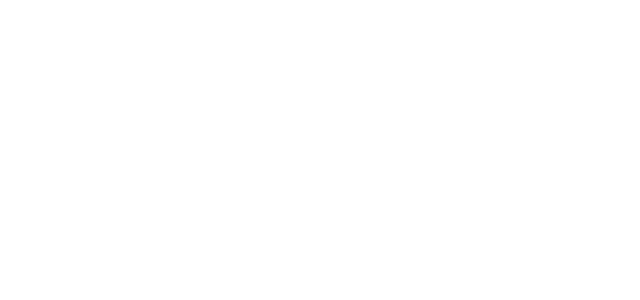
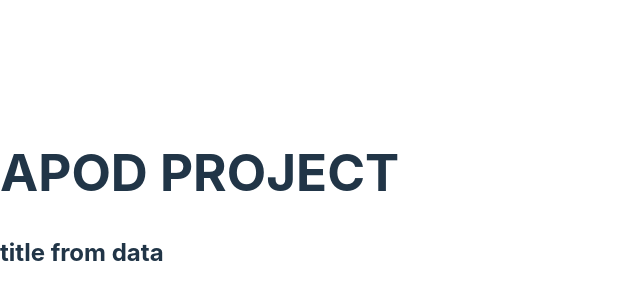
Before and after one commit to thesnowglobe/APOD, a React (Vite) app: page / in a window 1280 px wide. Shown: the part 212-512 px from the top of the page, without its empty margins (0-640 px from the left). Built offline with nearby package versions, Linux system fonts and the light colour scheme.

Commit message:
template jsx

```diff
--- a/src/components/Footer.jsx
+++ b/src/components/Footer.jsx
@@ -1,7 +1,11 @@
 export default function Footer() {
   return (
-    <div>
-
-    </div>
+    <footer>
+      <div></div>
+      <div>
+        <h1>APOD PROJECT</h1>
+        <h2>title from data</h2>
+      </div>
+    </footer>
   )
 }
--- a/src/components/Main.jsx
+++ b/src/components/Main.jsx
@@ -1,7 +1,7 @@
 export default function Main() {
   return (
     <div>
-
+      <img src="" alt=""/>
     </div>
   )
 }
```
